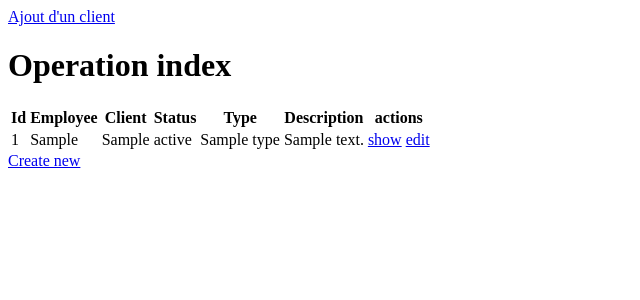
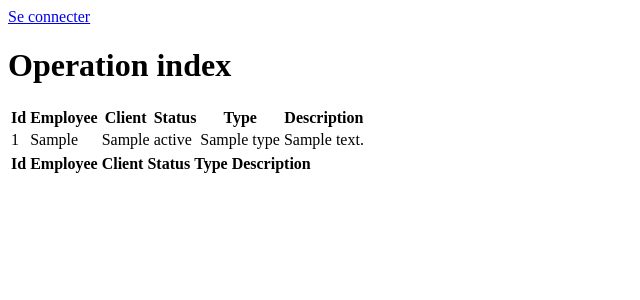
Before and after one commit to Valerian-Touzard/Propar, a Symfony app: template templates/operation/index.html.twig in a window 1280 px wide. Shown: the top 300 px of the page, without its empty margins (0-640 px from the left). Run offline with Twig, Linux system fonts and the light colour scheme; the template is opened without the code that fills it: most values are stand-ins (such as "Sample title", 1, 10 or a date in 2020); lists and menus that the app fills with data are empty; some libraries are stand-ins or nearby versions.

Commit message:
Add new component
Separate the operation called "terminé" from the other

show the CRUD button only if you're connected

Update rooting

```diff
--- a/src/Controller/SecurityController.php
+++ b/src/Controller/SecurityController.php
@@ -16,7 +16,7 @@ class SecurityController extends AbstractController
      */
     public function redirect_login()
     {
-        return $this->redirectToRoute('app_login');
+        return $this->redirectToRoute('operation_index');
     }
 
     /**
--- a/templates/operation/index.html.twig
+++ b/templates/operation/index.html.twig
@@ -4,10 +4,18 @@
 {% endblock %}
 
 {% block body %}
+
 	{% if is_granted('ROLE_EXPERT') %}
 		<a href="../employee">Ajout d'un employé</a>
 	{% endif %}
-	<a href="../client">Ajout d'un client</a>
+	{% if is_granted('ROLE_USER') %}
+		<a href="../client">Ajout d'un client</a>
+	{% endif %}
+
+	{% if not is_granted('ROLE_USER') %}
+		<a href="../login">Se connecter</a>
+	{% endif %}
+
 	<h1>Operation index</h1>
 
 	<table class="table">
@@ -19,11 +27,14 @@
 				<th>Status</th>
 				<th>Type</th>
 				<th>Description</th>
+				{% if is_granted('ROLE_USER') %}
 				<th>actions</th>
+				{% endif %}
 			</tr>
 		</thead>
 		<tbody>
-			{% for operation in operations %}
+			{% for operation in operations|sort((b, a) => a.userId.firstName <=> b.userId.firstName)%}
+			{% if operation.status != "terminé" %}
 				<tr>
 					<td>{{ operation.id }}</td>
 					<td>{{ operation.userId.firstName }}</td>
@@ -31,11 +42,14 @@
 					<td>{{ operation.status }}</td>
 					<td>{{ operation.type }}</td>
 					<td>{{ operation.description }}</td>
+					{% if is_granted('ROLE_USER') %}
 					<td>
 						<a href="{{ path('operation_show', {'id': operation.id}) }}">show</a>
 						<a href="{{ path('operation_edit', {'id': operation.id}) }}">edit</a>
 					</td>
+					{% endif %}
 				</tr>
+				{% endif %}
 			{% else %}
 				<tr>
 					<td colspan="5">no records found</td>
@@ -44,5 +58,48 @@
 		</tbody>
 	</table>
 
-	<a href="{{ path('operation_new') }}">Create new</a>
+	<table class="table">
+		<thead>
+			<tr>
+				<th>Id</th>
+				<th>Employee</th>
+				<th>Client</th>
+				<th>Status</th>
+				<th>Type</th>
+				<th>Description</th>
+				{% if is_granted('ROLE_USER') %}
+				<th>actions</th>
+				{% endif %}
+			</tr>
+		</thead>
+		<tbody>
+			{% for operation in operations %}
+			{% if operation.status == "terminé" %}
+				<tr>
+					<td>{{ operation.id }}</td>
+					<td>{{ operation.userId.firstName }}</td>
+					<td>{{ operation.clientId.firstName }}</td>
+					<td>{{ operation.status }}</td>
+					<td>{{ operation.type }}</td>
+					<td>{{ operation.description }}</td>
+					{% if is_granted('ROLE_USER') %}
+					<td>
+						<a href="{{ path('operation_show', {'id': operation.id}) }}">show</a>
+						<a href="{{ path('operation_edit', {'id': operation.id}) }}">edit</a>
+					</td>
+					{% endif %}
+				</tr>
+				{% endif %}
+			{% else %}
+				<tr>
+					<td colspan="5">no records found</td>
+				</tr>
+			{% endfor %}
+		</tbody>
+	</table>
+
+	{% if is_granted('ROLE_USER') %}
+		<a href="{{ path('operation_new') }}">Create new</a>
+	{% endif %}
+
 {% endblock %}
```
Also changed, not shown: src/Controller/OperationController.php (+0 -9 lines), 1 other file.
